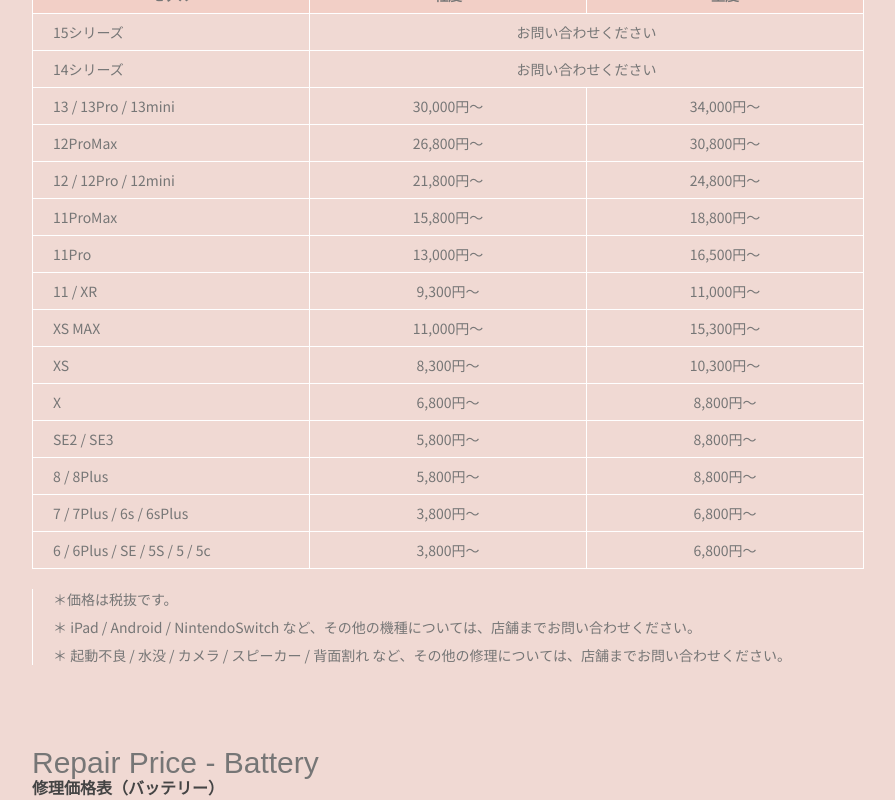
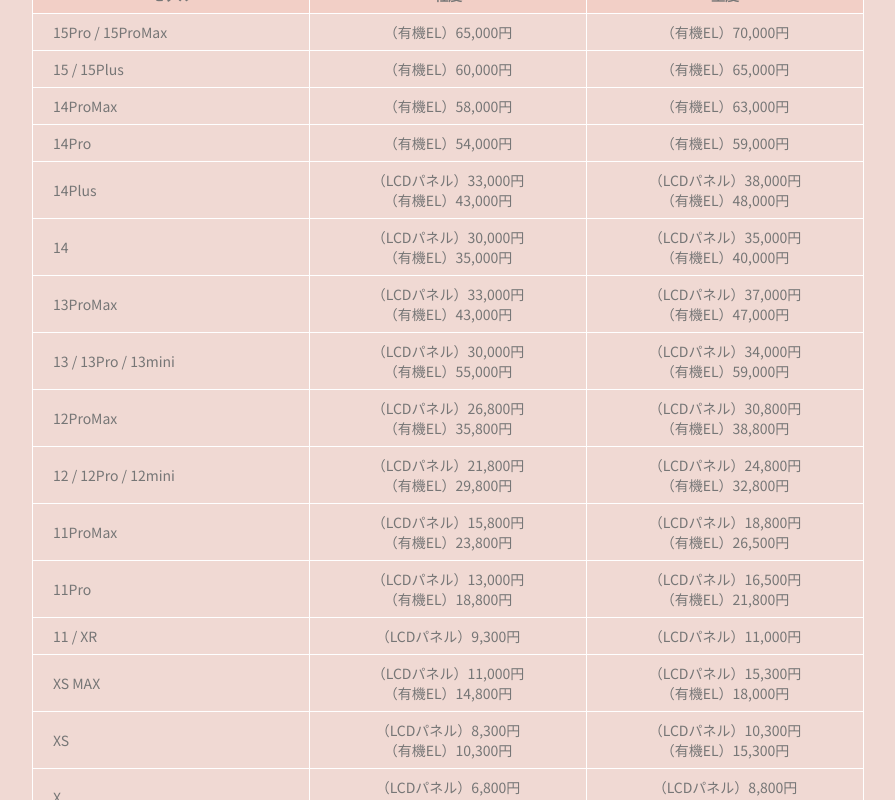
Before and after one commit to KANIYONIKA/mobile-repair-center, a Next.js app: page /shops/koenji in a window 1280 px wide. Shown: the part 2780-3580 px from the top of the page, without its empty margins (192-1087 px from the left). Built offline with nearby package versions, Linux system fonts and the light colour scheme; a web font is replaced by a local one.

Commit message:
update price tables

```diff
--- a/src/app/_sections/RepairPriceTable_Screen.tsx
+++ b/src/app/_sections/RepairPriceTable_Screen.tsx
@@ -3,8 +3,7 @@
 import { FadeIn } from "../_components/FadeIn";
 
 const RepairPriceTable_Screen: React.FC = () => {
-    const css_parent =
-        "mx-auto mb-5 w-full text-center text-sm text-primary-text2";
+    const css_parent = "mx-auto mb-5 w-full text-center text-sm text-primary-text2";
 
     const css_tbody_tr_td_1 = "border border-white py-2 pl-5 text-left ";
     const css_tbody_tr_td_2 = "border border-white py-2";
@@ -16,62 +15,102 @@
                     <table className="w-full border-collapse">
                         <thead>
                             <tr className="bg-primary-tableHeaderBg">
-                                <th
-                                    className="border border-white py-4 text-primary-text1 "
-                                    colSpan={3}
-                                >
+                                <th className="border border-white py-4 text-primary-text1 " colSpan={3}>
                                     iPhone 画面
                                     <br />
                                     （軽度 / 重度）
                                 </th>
                             </tr>
                             <tr className="bg-primary-tableHeaderBg">
-                                <th className="w-1/3 border border-white py-2">
-                                    モデル
-                                </th>
-                                <th className="w-1/3 border border-white py-2">
-                                    軽度
-                                </th>
-                                <th className="w-1/3 border border-white py-2">
-                                    重度
-                                </th>
+                                <th className="w-1/3 border border-white py-2">モデル</th>
+                                <th className="w-1/3 border border-white py-2">軽度</th>
+                                <th className="w-1/3 border border-white py-2">重度</th>
                             </tr>
                         </thead>
                         <tbody>
                             <tr>
                                 <td className={css_tbody_tr_td_1}>
-                                    <span className="hidden md:block">
-                                        15シリーズ
-                                    </span>
-                                    <span className="block md:hidden">
-                                        15シリーズ
-                                    </span>
+                                    <span className="hidden md:block">15Pro / 15ProMax</span>
+                                    <span className="block md:hidden">15Pro / 15ProMax</span>
                                 </td>
-                                <td
-                                    className="border border-white py-2"
-                                    colSpan={2}
-                                >
-                                    お問い合わせください
+                                <td className={css_tbody_tr_td_2}>（有機EL）65,000円</td>
+                                <td className={css_tbody_tr_td_2}>（有機EL）70,000円</td>
+                            </tr>
+                            <tr>
+                                <td className={css_tbody_tr_td_1}>
+                                    <span className="hidden md:block">15 / 15Plus</span>
+                                    <span className="block md:hidden">15 / 15Plus</span>
+                                </td>
+                                <td className={css_tbody_tr_td_2}>（有機EL）60,000円</td>
+                                <td className={css_tbody_tr_td_2}>（有機EL）65,000円</td>
+                            </tr>
+                            <tr>
+                                <td className={css_tbody_tr_td_1}>
+                                    <span className="hidden md:block">14ProMax</span>
+                                    <span className="block md:hidden">14ProMax</span>
+                                </td>
+                                <td className={css_tbody_tr_td_2}>（有機EL）58,000円</td>
+                                <td className={css_tbody_tr_td_2}>（有機EL）63,000円</td>
+                            </tr>
+                            <tr>
+                                <td className={css_tbody_tr_td_1}>
+                                    <span className="hidden md:block">14Pro</span>
+                                    <span className="block md:hidden">14Pro</span>
+                                </td>
+                                <td className={css_tbody_tr_td_2}>（有機EL）54,000円</td>
+                                <td className={css_tbody_tr_td_2}>（有機EL）59,000円</td>
+                            </tr>
+                            <tr>
+                                <td className={css_tbody_tr_td_1}>
+                                    <span className="hidden md:block">14Plus</span>
+                                    <span className="block md:hidden">14Plus</span>
+                                </td>
+                                <td className={css_tbody_tr_td_2}>
+                                    （LCDパネル）33,000円
+                                    <br />
+                                    （有機EL）43,000円
+                                </td>
+                                <td className={css_tbody_tr_td_2}>
+                                    （LCDパネル）38,000円
+                                    <br />
+                                    （有機EL）48,000円
                                 </td>
                             </tr>
                             <tr>
                                 <td className={css_tbody_tr_td_1}>
-                                    <span className="hidden md:block">
-                                        14シリーズ
-                                    </span>
-                                    <span className="block md:hidden">
-                                        14シリーズ
-                                    </span>
+                                    <span className="hidden md:block">14</span>
+                                    <span className="block md:hidden">14</span>
                                 </td>
-                                <td className={css_tbody_tr_td_2} colSpan={2}>
-                                    お問い合わせください
+                                <td className={css_tbody_tr_td_2}>
+                                    （LCDパネル）30,000円
+                                    <br />
+                                    （有機EL）35,000円
+                                </td>
+                                <td className={css_tbody_tr_td_2}>
+                                    （LCDパネル）35,000円
+                                    <br />
+                                    （有機EL）40,000円
                                 </td>
                             </tr>
                             <tr>
                                 <td className={css_tbody_tr_td_1}>
-                                    <span className="hidden md:block">
-                                        13 / 13Pro / 13mini
-                                    </span>
+                                    <span className="hidden md:block">13ProMax</span>
+                                    <span className="block md:hidden">13ProMax</span>
+                                </td>
+                                <td className={css_tbody_tr_td_2}>
+                                    （LCDパネル）33,000円
+                                    <br />
+                                    （有機EL）43,000円
+                                </td>
+                                <td className={css_tbody_tr_td_2}>
+                                    （LCDパネル）37,000円
+                                    <br />
+                                    （有機EL）47,000円
+                                </td>
+                            </tr>
+                            <tr>
+                                <td className={css_tbody_tr_td_1}>
+                                    <span className="hidden md:block">13 / 13Pro / 13mini</span>
                                     <span className="block md:hidden">
                                         13
                                         <br />
@@ -81,33 +120,35 @@
                                     </span>
                                 </td>
                                 <td className={css_tbody_tr_td_2}>
-                                    30,000円〜
+                                    （LCDパネル）30,000円
+                                    <br />
+                                    （有機EL）55,000円
                                 </td>
                                 <td className={css_tbody_tr_td_2}>
-                                    34,000円〜
+                                    （LCDパネル）34,000円
+                                    <br />
+                                    （有機EL）59,000円
                                 </td>
                             </tr>
                             <tr>
                                 <td className={css_tbody_tr_td_1}>
-                                    <span className="hidden md:block">
-                                        12ProMax
-                                    </span>
-                                    <span className="block md:hidden">
-                                        12ProMax
-                                    </span>
+                                    <span className="hidden md:block">12ProMax</span>
+                                    <span className="block md:hidden">12ProMax</span>
                                 </td>
                                 <td className={css_tbody_tr_td_2}>
-                                    26,800円〜
+                                    （LCDパネル）26,800円
+                                    <br />
+                                    （有機EL）35,800円
                                 </td>
                                 <td className={css_tbody_tr_td_2}>
-                                    30,800円〜
+                                    （LCDパネル）30,800円
+                                    <br />
+                                    （有機EL）38,800円
                                 </td>
                             </tr>
                             <tr>
                                 <td className={css_tbody_tr_td_1}>
-                                    <span className="hidden md:block">
-                                        12 / 12Pro / 12mini
-                                    </span>
+                                    <span className="hidden md:block">12 / 12Pro / 12mini</span>
                                     <span className="block md:hidden">
                                         12
                                         <br />
@@ -117,74 +158,74 @@
                                     </span>
                                 </td>
                                 <td className={css_tbody_tr_td_2}>
-                                    21,800円〜
+                                    （LCDパネル）21,800円
+                                    <br />
+                                    （有機EL）29,800円
                                 </td>
                                 <td className={css_tbody_tr_td_2}>
-                                    24,800円〜
+                                    （LCDパネル）24,800円
+                                    <br />
+                                    （有機EL）32,800円
                                 </td>
                             </tr>
                             <tr>
                                 <td className={css_tbody_tr_td_1}>
-                                    <span className="hidden md:block">
-                                        11ProMax
-                                    </span>
-                                    <span className="block md:hidden">
-                                        11ProMax
-                                    </span>
+                                    <span className="hidden md:block">11ProMax</span>
+                                    <span className="block md:hidden">11ProMax</span>
                                 </td>
                                 <td className={css_tbody_tr_td_2}>
-                                    15,800円〜
+                                    （LCDパネル）15,800円
+                                    <br />
+                                    （有機EL）23,800円
                                 </td>
                                 <td className={css_tbody_tr_td_2}>
-                                    18,800円〜
+                                    （LCDパネル）18,800円
+                                    <br />
+                                    （有機EL）26,500円
                                 </td>
                             </tr>
                             <tr>
                                 <td className={css_tbody_tr_td_1}>
-                                    <span className="hidden md:block">
-                                        11Pro
-                                    </span>
-                                    <span className="block md:hidden">
-                                        11Pro
-                                    </span>
+                                    <span className="hidden md:block">11Pro</span>
+                                    <span className="block md:hidden">11Pro</span>
                                 </td>
                                 <td className={css_tbody_tr_td_2}>
-                                    13,000円〜
+                                    （LCDパネル）13,000円
+                                    <br />
+                                    （有機EL）18,800円
                                 </td>
                                 <td className={css_tbody_tr_td_2}>
-                                    16,500円〜
+                                    （LCDパネル）16,500円
+                                    <br />
+                                    （有機EL）21,800円
                                 </td>
                             </tr>
                             <tr>
                                 <td className={css_tbody_tr_td_1}>
-                                    <span className="hidden md:block">
-                                        11 / XR
-                                    </span>
+                                    <span className="hidden md:block">11 / XR</span>
                                     <span className="block md:hidden">
                                         11
                                         <br />
                                         XR
                                     </span>
                                 </td>
-                                <td className={css_tbody_tr_td_2}>9,300円〜</td>
-                                <td className={css_tbody_tr_td_2}>
-                                    11,000円〜
-                                </td>
+                                <td className={css_tbody_tr_td_2}>（LCDパネル）9,300円</td>
+                                <td className={css_tbody_tr_td_2}>（LCDパネル）11,000円</td>
                             </tr>
                             <tr>
                                 <td className={css_tbody_tr_td_1}>
-                                    <span className="hidden md:block">
-                                        XS MAX
-                                    </span>
-                                    <span className="block md:hidden">
-                                        XS MAX
-                                    </span>
+                                    <span className="hidden md:block">XS MAX</span>
+                                    <span className="block md:hidden">XS MAX</span>
                                 </td>
                                 <td className={css_tbody_tr_td_2}>
-                                    11,000円〜
+                                    （LCDパネル）11,000円
+                                    <br />
+                                    （有機EL）14,800円
                                 </td>
                                 <td className={css_tbody_tr_td_2}>
-                                    15,300円〜
+                                    （LCDパネル）15,300円
+                                    <br />
+                                    （有機EL）18,000円
                                 </td>
                             </tr>
                             <tr>
@@ -192,9 +233,15 @@
                                     <span className="hidden md:block">XS</span>
                                     <span className="block md:hidden">XS</span>
                                 </td>
-                                <td className={css_tbody_tr_td_2}>8,300円〜</td>
                                 <td className={css_tbody_tr_td_2}>
-                                    10,300円〜
+                                    （LCDパネル）8,300円
+                                    <br />
+                                    （有機EL）10,300円
+                                </td>
+                                <td className={css_tbody_tr_td_2}>
+                                    （LCDパネル）10,300円
+                                    <br />
+                                    （有機EL）15,300円
                                 </td>
                             </tr>
                             <tr>
@@ -202,53 +249,49 @@
                                     <span className="hidden md:block">X</span>
                                     <span className="block md:hidden">X</span>
                                 </td>
-                                <td className={css_tbody_tr_td_2}>6,800円〜</td>
-                                <td className={css_tbody_tr_td_2}>8,800円〜</td>
+                                <td className={css_tbody_tr_td_2}>
+                                    （LCDパネル）6,800円
+                                    <br />
+                                    （有機EL）8,800円
+                                </td>
+                                <td className={css_tbody_tr_td_2}>
+                                    （LCDパネル）8,800円
+                                    <br />
+                                    （有機EL）11,800円
+                                </td>
                             </tr>
                             <tr>
                                 <td className={css_tbody_tr_td_1}>
-                                    <span className="hidden md:block">
-                                        SE2 / SE3
-                                    </span>
-                                    <span className="block md:hidden">
-                                        SE2 / SE3
-                                    </span>
+                                    <span className="hidden md:block">SE2 / SE3</span>
+                                    <span className="block md:hidden">SE2 / SE3</span>
                                 </td>
-                                <td className={css_tbody_tr_td_2}>5,800円〜</td>
-                                <td className={css_tbody_tr_td_2}>8,800円〜</td>
+                                <td className={css_tbody_tr_td_2}>（LCDパネル）5,800円</td>
+                                <td className={css_tbody_tr_td_2}>（LCDパネル）7,800円</td>
                             </tr>
 
                             <tr>
                                 <td className={css_tbody_tr_td_1}>
-                                    <span className="hidden md:block">
-                                        8 / 8Plus
-                                    </span>
-                                    <span className="block md:hidden">
-                                        8 / 8Plus
-                                    </span>
+                                    <span className="hidden md:block">8 / 8Plus</span>
+                                    <span className="block md:hidden">8 / 8Plus</span>
                                 </td>
-                                <td className={css_tbody_tr_td_2}>5,800円〜</td>
-                                <td className={css_tbody_tr_td_2}>8,800円〜</td>
+                                <td className={css_tbody_tr_td_2}>（LCDパネル）5,800円</td>
+                                <td className={css_tbody_tr_td_2}>（LCDパネル）7,800円</td>
                             </tr>
                             <tr>
                                 <td className={css_tbody_tr_td_1}>
-                                    <span className="hidden md:block">
-                                        7 / 7Plus / 6s / 6sPlus
-                                    </span>
+                                    <span className="hidden md:block">7 / 7Plus / 6s / 6sPlus</span>
                                     <span className="block md:hidden">
                                         7 / 7Plus
                                         <br />
                                         6s / 6sPlus
                                     </span>
                                 </td>
-                                <td className={css_tbody_tr_td_2}>3,800円〜</td>
-                                <td className={css_tbody_tr_td_2}>6,800円〜</td>
+                                <td className={css_tbody_tr_td_2}>（LCDパネル）3,800円</td>
+                                <td className={css_tbody_tr_td_2}>（LCDパネル）5,800円</td>
                             </tr>
                             <tr>
                                 <td className={css_tbody_tr_td_1}>
-                                    <span className="hidden md:block">
-                                        6 / 6Plus / SE / 5S / 5 / 5c
-                                    </span>
+                                    <span className="hidden md:block">6 / 6Plus / SE / 5S / 5 / 5c</span>
                                     <span className="block md:hidden">
                                         6 / 6Plus
                                         <br />
@@ -257,8 +300,8 @@
                                         5S / 5 / 5c
                                     </span>
                                 </td>
-                                <td className={css_tbody_tr_td_2}>3,800円〜</td>
-                                <td className={css_tbody_tr_td_2}>6,800円〜</td>
+                                <td className={css_tbody_tr_td_2}>（LCDパネル）3,800円</td>
+                                <td className={css_tbody_tr_td_2}>（LCDパネル）5,800円</td>
                             </tr>
                         </tbody>
                     </table>
@@ -266,14 +309,9 @@
 
                 <div className="border-l border-white pl-5 text-sm text-primary-text2">
                     <p className="mb-2">＊価格は税抜です。</p>
-                    <p className="mb-2">
-                        ＊ iPad / Android / NintendoSwitch
-                        など、その他の機種については、店舗までお問い合わせください。
-                    </p>
-                    <p className="mb-2">
-                        ＊ 起動不良 / 水没 / カメラ / スピーカー / 背面割れ
-                        など、その他の修理については、店舗までお問い合わせください。
-                    </p>
+                    <p className="mb-2">＊ iPad / Android / NintendoSwitch など、その他の機種については、店舗までお問い合わせください。</p>
+                    <p className="mb-2">＊ 起動不良 / 水没 / カメラ / スピーカー / 背面割れ など、その他の修理については、店舗までお問い合わせください。</p>
+                    <p className="mb-2">＊ 表示価格からキャンペーンによる割引をご利用できます！詳細は、店舗までお問い合わせください。</p>
                 </div>
             </FadeIn>
         </>
--- a/src/app/_sections/RepairPriceTable_Substrate.tsx
+++ b/src/app/_sections/RepairPriceTable_Substrate.tsx
@@ -57,7 +57,8 @@
                 </div>
 
                 <div className="border-l border-white pl-5 text-sm text-primary-text2">
-                    <p className="mb-2">＊価格は税抜です。</p>
+                    <p className="mb-2">＊ 価格は税抜です。</p>
+                    <p className="mb-2">＊ 表示価格からキャンペーンによる割引をご利用できます！詳細は、店舗までお問い合わせください。</p>
                 </div>
             </FadeIn>
         </>
```
Also changed, not shown: src/app/_sections/RepairPriceTable_Battery.tsx (+13 -3 lines).
